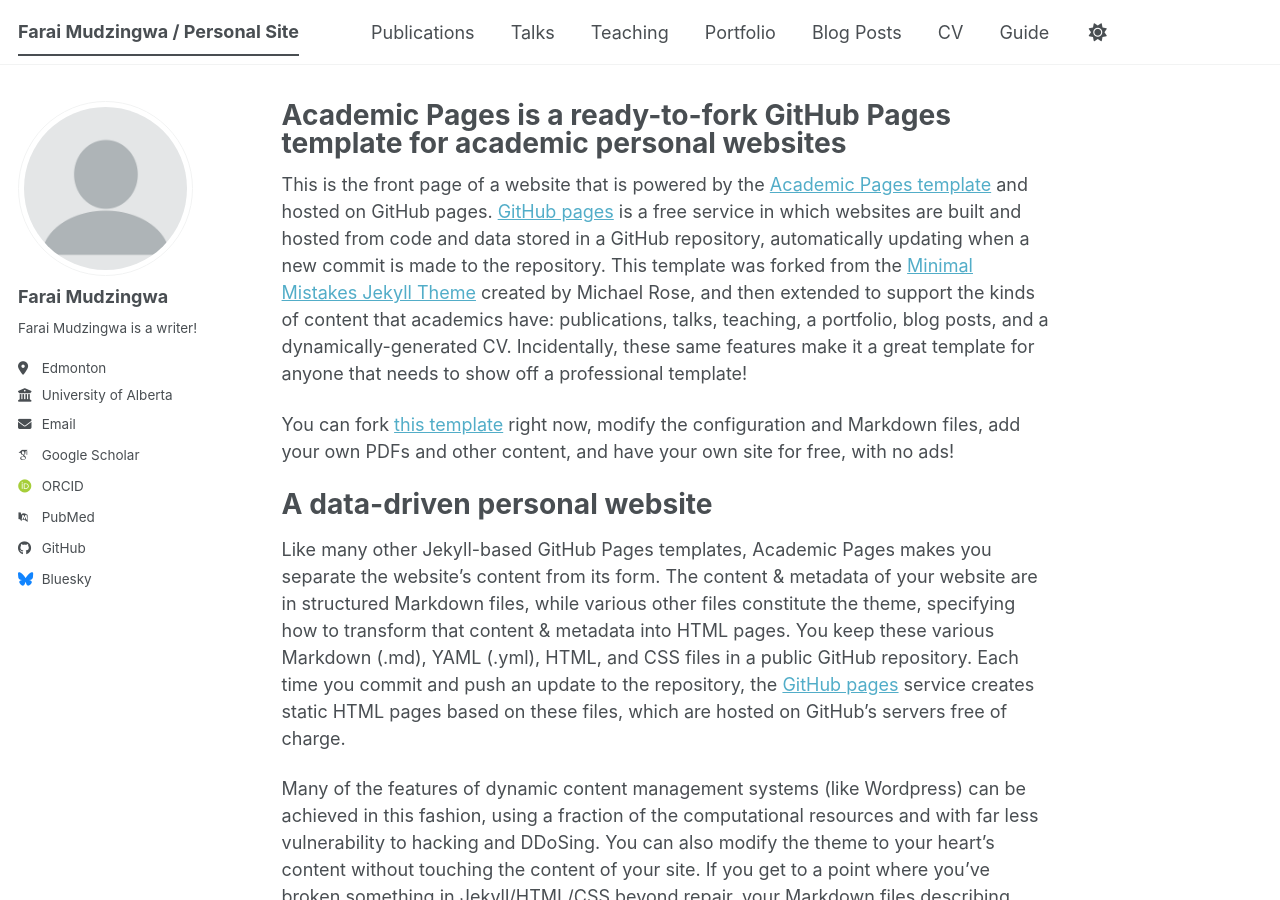
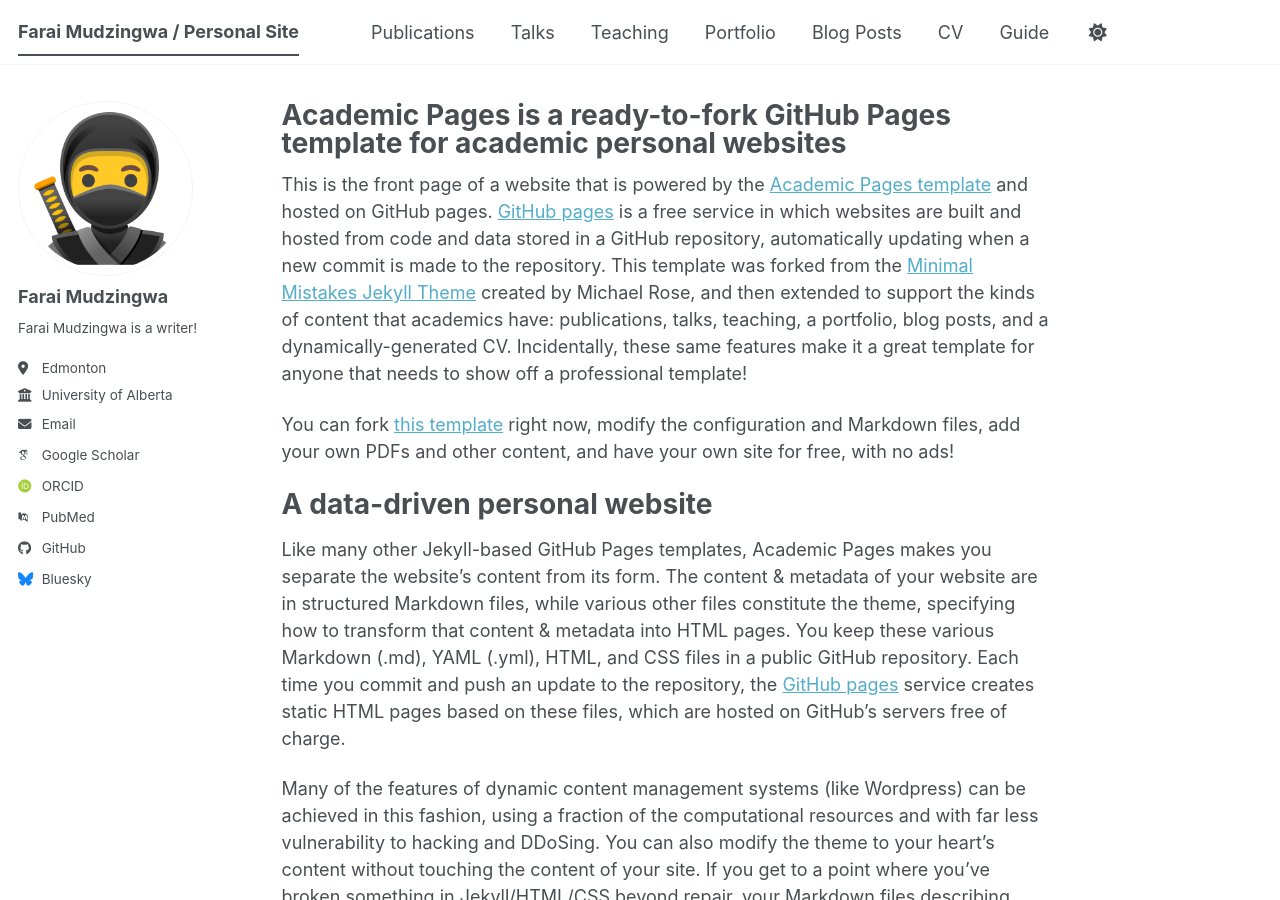
Before and after one commit to farai263/me, a Jekyll site: the page built from _pages/about.md, in a window 1280 px wide and 900 px high. Built offline with Jekyll 4.4.1, drawn with Linux system fonts in a browser that asks for light colours; some web fonts are replaced; a script bundle is joined from its source files by our own code; library files that are not in the unit come from our copies.

Commit message:
Update _config.yml

```diff
--- a/_config.yml
+++ b/_config.yml
@@ -23,7 +23,7 @@
 #               Additional customization can be done by editing /_includes/author-profile.html
 author:
   # Biographic information
-  avatar           : "profile.png"
+  avatar           : "ninja.png"
   name             : "Farai Mudzingwa"
   pronouns         : # example: "she/her"
   bio              : "Farai Mudzingwa is a writer!"
```
